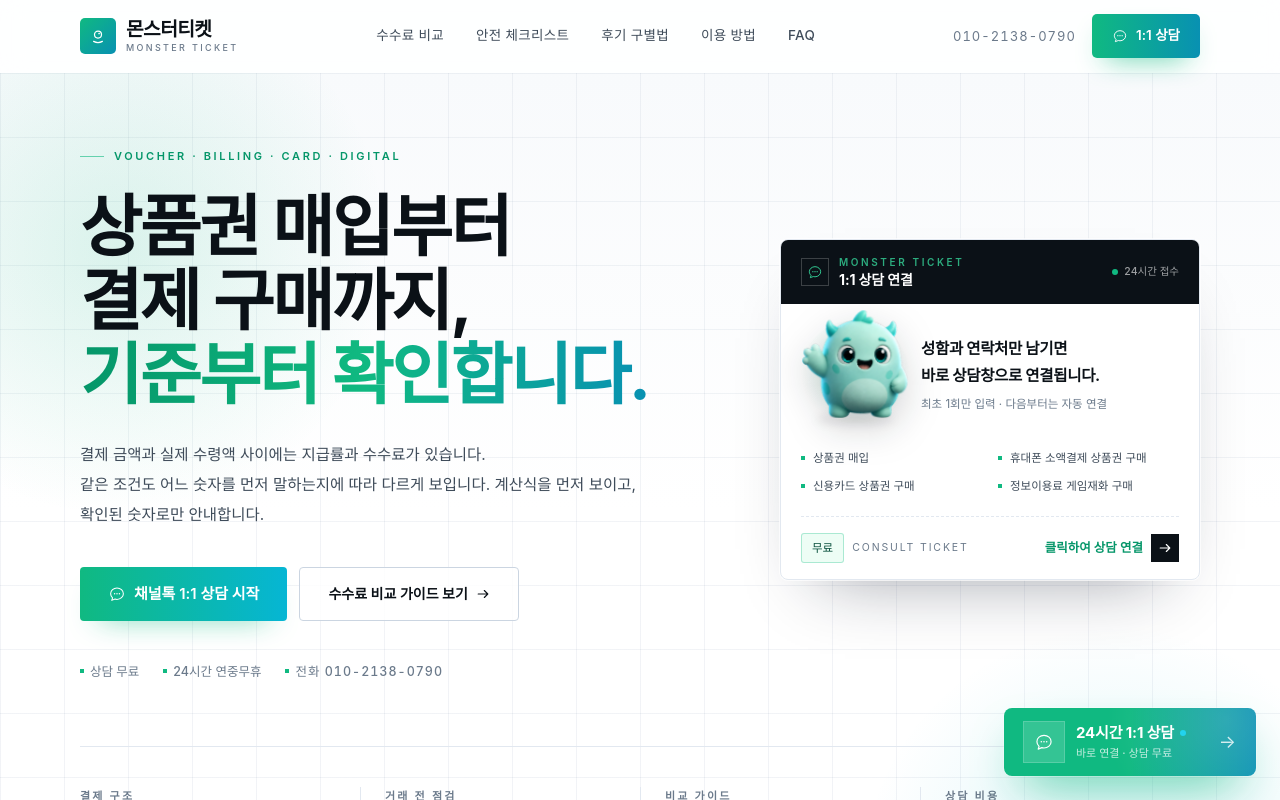
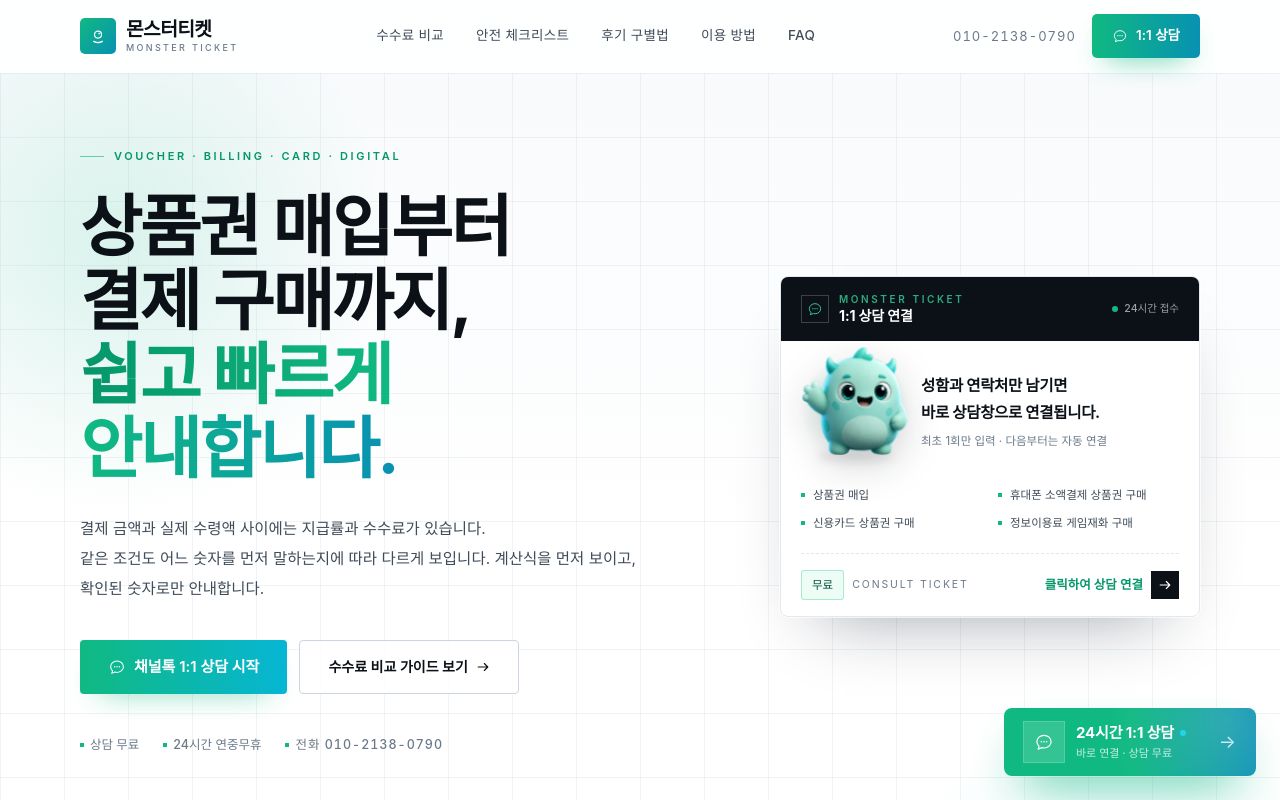
Before and after one commit to GR0790/monster-ticket, a React (Vite) app: page / in a window 1280 px wide. Shown: the top 800 px of the page. Built offline with nearby package versions, Linux system fonts and the light colour scheme; a web font is replaced by a local one.

Commit message:
Copy: reword home hero to "쉽고 빠르게 안내합니다." and keep words from splitting

```diff
--- a/src/pages/Home.tsx
+++ b/src/pages/Home.tsx
@@ -43,13 +43,13 @@ const Hero: React.FC = () => (
             <span aria-hidden="true" className="h-px w-6 bg-mint/60" />
             Voucher · Billing · Card · Digital
           </p>
-          <h1 className="display-hero text-balance text-ink">
+          <h1 className="display-hero text-balance break-keep text-ink">
             상품권 매입부터
             <br />
             결제 구매까지,
             <br />
             <span className="bg-gradient-to-r from-mint-deep via-mint to-cyan-deep bg-clip-text text-transparent">
-              기준부터 확인합니다.
+              쉽고 빠르게 안내합니다.
             </span>
           </h1>
           <p className="mt-7 max-w-xl text-[15.5px] leading-[1.95] text-ink-soft">
```
